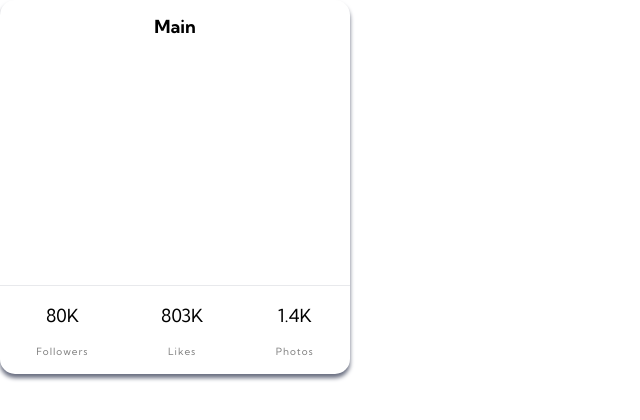
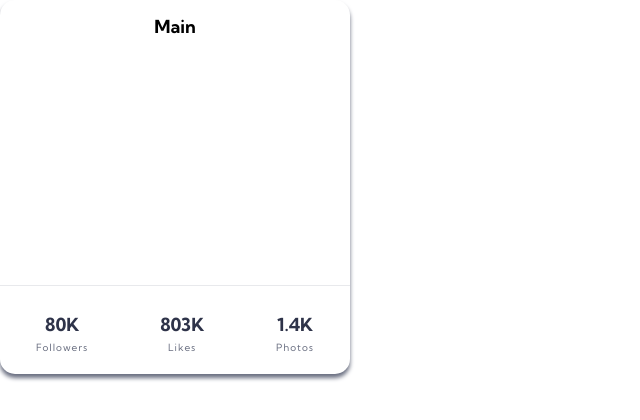
Before and after one commit to carlosloureda/fem-newbies-css, a React (Create React App) app: page / in a window 1280 px wide. Shown: the top 420 px of the page, without its empty margins (0-640 px from the left). Built offline with nearby package versions, Linux system fonts and the light colour scheme.

Commit message:
feat: Added card footer

```diff
--- a/src/components/ProfileCard.js
+++ b/src/components/ProfileCard.js
@@ -39,15 +39,26 @@ S.Card = styled.section`
     border-top: 1px solid #e8e9ec;
     display: flex;
     justify-content: space-around;
+    align-items: center;
   }
 `;
 
 S.SocialMedia = styled.div`
-  .info {
+  /* background-color: red; */
+  .label {
     font-weight: 400;
     font-size: 10px;
-    color: grey;
+    line-height: 10px;
+    color: #6b7082;
     letter-spacing: 1px;
+    margin-top: 0px;
+  }
+  .numbers {
+    font-weight: 800;
+    margin-bottom: 9px;
+    font-size: 18px;
+    line-height: 18px;
+    color: #2e3349;
   }
 `;
 
@@ -74,18 +85,18 @@ const ProfileCard = ({ userId }) => {
         <h1>Main</h1>
       </div>
       <div className="footer">
-        <div>
-          <p>{profile.socialMedia.followers}</p>
-          <S.InfoText>Followers</S.InfoText>
-        </div>
-        <div>
-          <p>{profile.socialMedia.likes}</p>
-          <S.InfoText>Likes</S.InfoText>
-        </div>
-        <div>
-          <p>{profile.socialMedia.photos}</p>
-          <S.InfoText>Photos</S.InfoText>
-        </div>
+        <S.SocialMedia>
+          <p className="numbers">{profile.socialMedia.followers}</p>
+          <p className="label">Followers</p>
+        </S.SocialMedia>
+        <S.SocialMedia>
+          <p className="numbers">{profile.socialMedia.likes}</p>
+          <p className="label">Likes</p>
+        </S.SocialMedia>
+        <S.SocialMedia>
+          <p className="numbers">{profile.socialMedia.photos}</p>
+          <p className="label">Photos</p>
+        </S.SocialMedia>
       </div>
     </S.Card>
   );
```
Also changed, not shown: 1 other file (tests, documents, lock files or other folders).
